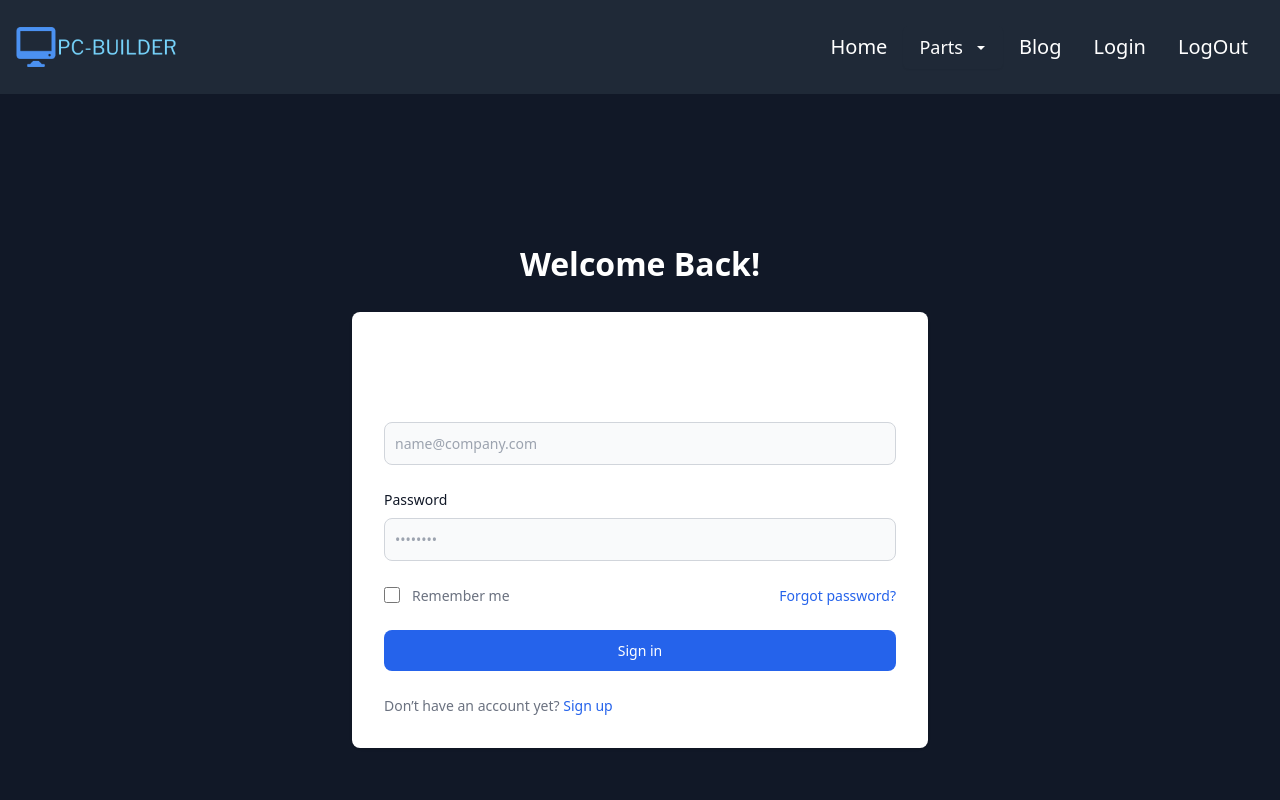
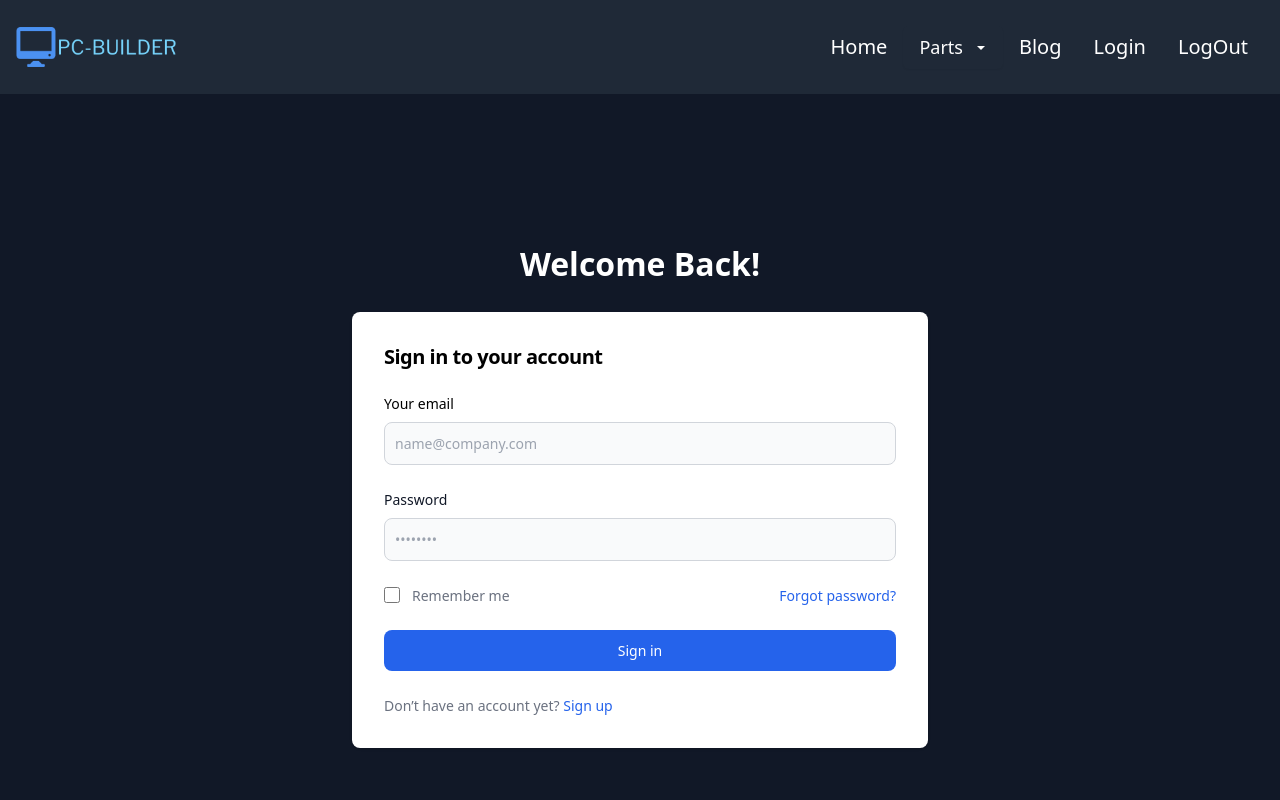
Before and after one commit to Noah8863/PC-Builder, a React (Create React App) app in the folder client/: page /Login in a window 1280 px wide. Shown: the top 800 px of the page. Built offline with nearby package versions, Linux system fonts and the light colour scheme.

Commit message:
starting the account page and passing the user information through components using useLocation

```diff
--- a/client/src/components/Account-page/account.jsx
+++ b/client/src/components/Account-page/account.jsx
@@ -1,9 +1,25 @@
-import React from 'react';
+import React from "react";
+import { useLocation } from "react-router-dom";
 
 function AccountComponent() {
-    return (
-        <div>Hello from the account page!</div>
-    )
+  const location = useLocation();
+  const userData = location.state;
+  return (
+    <div className="containermin-w-full mx-auto bg-blue-400 p-8 m-4">
+        <p className="text-2xl p-4">My Account</p>
+      <div className="grid grid-cols-2 ">
+        <div className="bg-green-400 w-5/6">First container</div>
+        <div className="bg-pink-400">Second container</div>
+      </div>
+    </div>
+  );
 }
 
 export default AccountComponent;
+
+{
+  /* <p>This is the email: {userData.email}</p>
+      <p>This is the password: {userData.password}</p>
+      <p>This is the First Name: {userData.firstName}</p>
+      <p>This is the Last Name: {userData.lastName}</p> */
+}
--- a/client/src/components/login/login.jsx
+++ b/client/src/components/login/login.jsx
@@ -13,14 +13,14 @@ function Login() {
         </a>
         <div className="w-full bg-white rounded-lg shadow dark:border md:mt-0 sm:max-w-xl xl:p-0 dark:bg-gray-800 dark:border-gray-700">
           <div className="p-6 space-y-4 md:space-y-6 sm:p-8">
-            <h1 className="text-xl font-bold leading-tight tracking-tight text-white">
+            <h1 className="text-xl font-bold leading-tight tracking-tight text-black">
               Sign in to your account
             </h1>
             <form className="space-y-4 md:space-y-6" action="#">
               <div>
                 <label
                   htmlFor="email"
-                  className="block mb-2 text-sm font-medium text-white"
+                  className="block mb-2 text-sm font-medium text-black"
                 >
                   Your email
                 </label>
--- a/client/src/components/signup/signup.jsx
+++ b/client/src/components/signup/signup.jsx
@@ -7,7 +7,7 @@ import {
 } from "../../config/firebase";
 import { createUserWithEmailAndPassword, signInWithPopup } from "firebase/auth";
 import { ref, uploadBytes } from "firebase/storage";
-import { useNavigate } from "react-router-dom";
+import { useNavigate, useLocation } from "react-router-dom";
 import Alert from "../Alerts/alert.jsx";
 
 import googleIcon from "../../images/googleIcon.png";
@@ -34,7 +34,13 @@ function SignUp() {
       if (email && password) {
         await createUserWithEmailAndPassword(auth, email, password);
         alert("Sign-up successful!"); // Display the alert
-        navigate("/Blog");
+        const userData = {
+          firstName,
+          lastName,
+          email,
+          password,
+        }
+        navigate("/Account", { state: userData });
       } else {
         setShowAlert(true);
       }
@@ -188,7 +194,6 @@ function SignUp() {
                         Re-Enter Password
                       </label>
                       <input
-
                         type="password"
                         placeholder="••••••••"
                         className="bg-gray-50 border border-gray-300 text-gray-900 sm:text-sm rounded-lg focus:ring-primary-600 focus:border-primary-600 block w-full p-2.5 dark:bg-gray-700 dark:border-gray-600 dark:placeholder-gray-400  dark:focus:ring-blue-500 dark:focus:border-blue-500"
```
